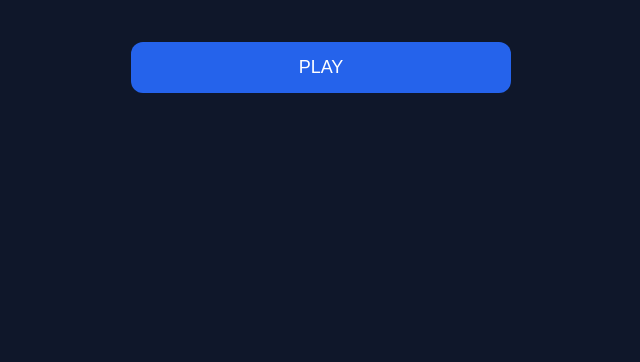
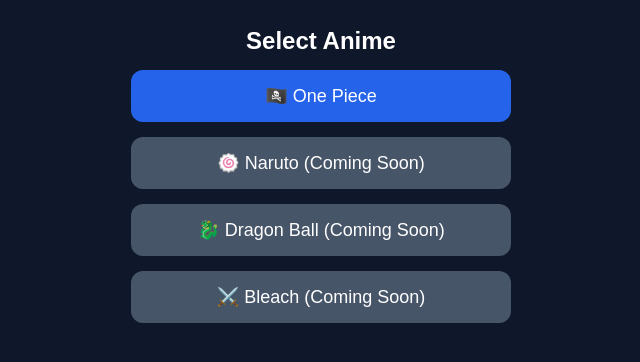
Before and after one commit to kislam54700-coder/ADG, a plain HTML site: page index.html in a window 1280 px wide. Shown: the part 136-498 px from the top of the page, without its empty margins (319-959 px from the left). Drawn offline with Linux system fonts and the light colour scheme.

Commit message:
Update index.html

```diff
--- a/index.html
+++ b/index.html
@@ -1,41 +1,40 @@
 <!DOCTYPE html>
 <html lang="en">
 <head>
-  <meta charset="UTF-8">
-  <meta name="viewport" content="width=device-width, initial-scale=1.0">
-  <title>ADG - Anime Draft Game</title>
-  <link rel="stylesheet" href="css/style.css">
+    <meta charset="UTF-8">
+    <meta name="viewport" content="width=device-width, initial-scale=1.0">
+    <title>ADG - Anime Draft Game</title>
+
+    <link rel="stylesheet" href="css/style.css">
 </head>
 <body>
 
 <div class="container">
 
-  <h1>ADG</h1>
-  <p class="subtitle">Anime Draft Game</p>
-
-  <button id="playBtn">PLAY</button>
-
-  <div id="animeMenu" class="hidden">
+    <h1>ADG</h1>
+    <p class="subtitle">Anime Draft Game</p>
 
     <h2>Select Anime</h2>
 
     <button class="animeBtn" data-anime="One Piece">
-      One Piece
+        🏴‍☠️ One Piece
     </button>
 
     <button class="animeBtn" disabled>
-      Naruto (Coming Soon)
+        🍥 Naruto (Coming Soon)
     </button>
 
     <button class="animeBtn" disabled>
-      Dragon Ball (Coming Soon)
+        🐉 Dragon Ball (Coming Soon)
     </button>
 
-  </div>
+    <button class="animeBtn" disabled>
+        ⚔️ Bleach (Coming Soon)
+    </button>
 
 </div>
 
 <script src="js/app.js"></script>
-<script src="js/app.js"></script>
+
 </body>
 </html>
```
